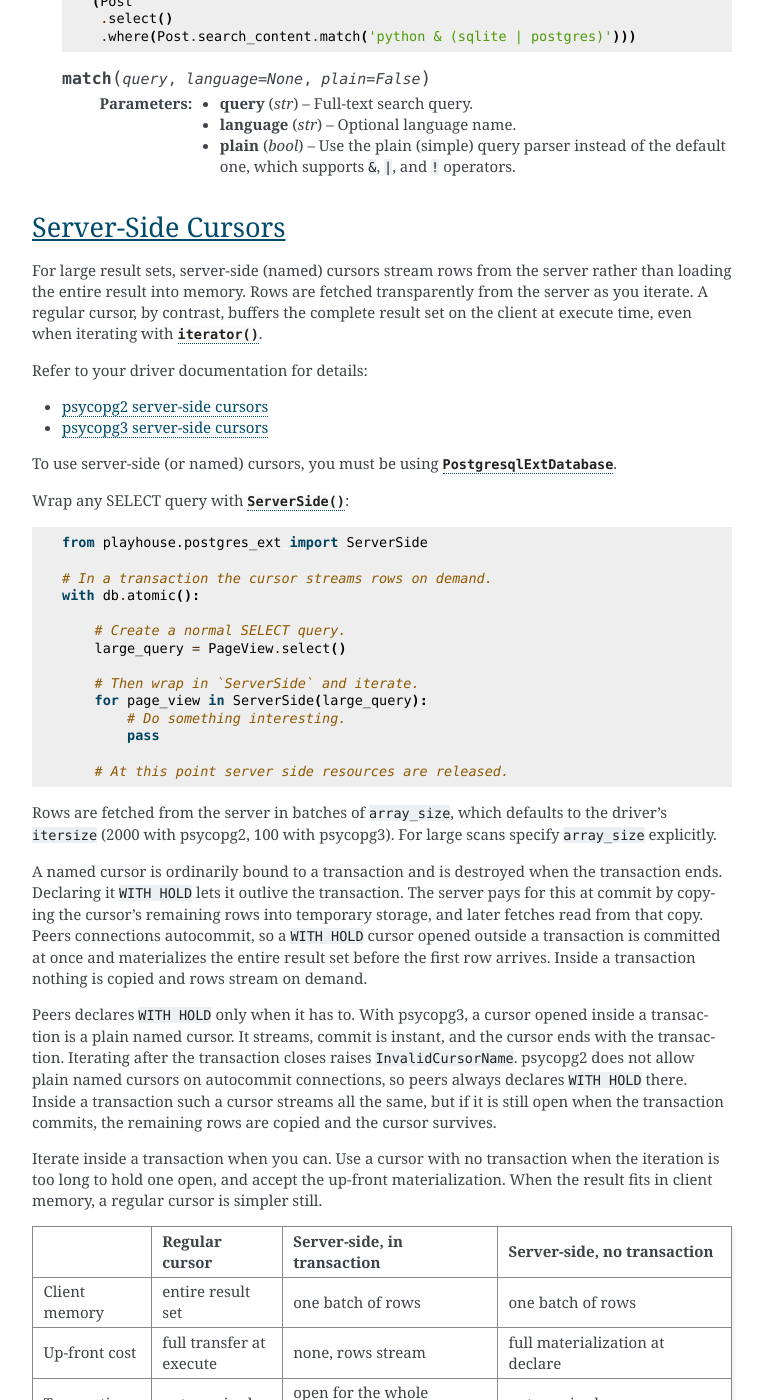
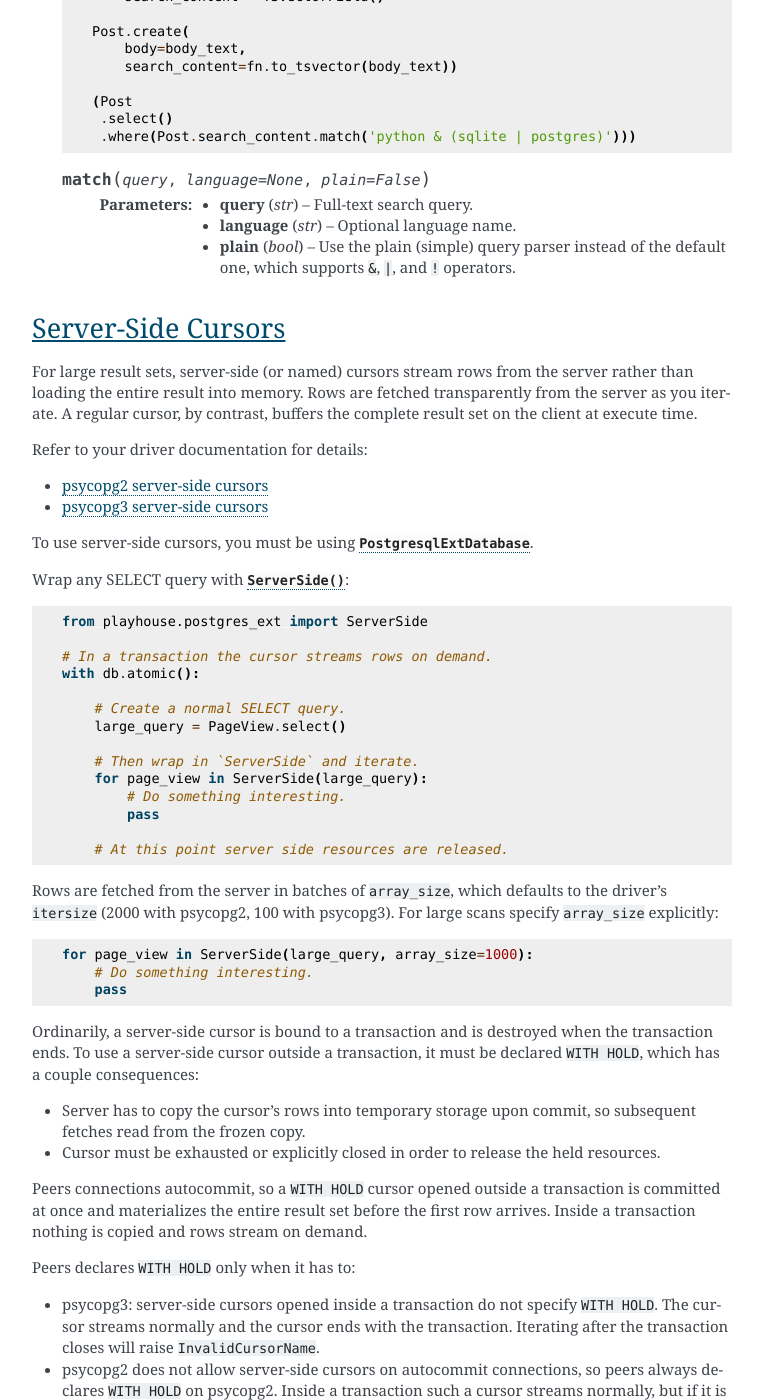
Before and after one commit to Star-DreamDev/myPeers, a Sphinx documentation site: the page built from docs/peers/postgres.rst, in a window 1280 px wide and 1400 px high, scrolled down 15838 px. Shown: the whole window, without its empty margins (378-1142 px from the left). Built offline with Sphinx 7.4.7, drawn with Linux system fonts in a browser that asks for light colours; the version number could not be read and is left out; some of the changed text lies outside the part shown.

Commit message:
Tidy up docs

```diff
--- a/docs/peers/postgres.rst
+++ b/docs/peers/postgres.rst
@@ -74,16 +74,23 @@
 
 .. _psycopg2-vs-psycopg3:
 
-psycopg2 versus psycopg3
-------------------------
+psycopg2 vs psycopg3
+--------------------
 
-Peers supports both drivers and uses psycopg2 when both are installed,
-unless ``prefer_psycopg3`` is given. Queries generated by peers behave
-identically on either. The difference is in how hand-written SQL is bound:
-psycopg2 interpolates parameters into the query string on the client,
-psycopg3 sends the query and parameters separately and Postgres binds them.
-Server-side binding only accepts parameters in value positions of a single
-plannable statement:
+Peers supports both drivers, and will use whichever is installed. If **both**
+psycopg2 and psycopg(3) are installed, Peers defaults to psycopg2 unless
+``prefer_psycopg3=True`` is specified:
+
+.. code-block:: python
+
+   # If both psycopg2 and psycopg3 are installed, use psycopg3.
+   db = PostgresqlDatabase('peers_test', prefer_psycopg3=True)
+
+Queries generated by peers behave identically on either. The difference is in
+how hand-written SQL is bound: psycopg2 interpolates parameters into the query
+string on the client, while psycopg3 sends the query and parameters separately
+and Postgres binds them. psycopg3's server-side binding only accepts parameters
+in value positions within a single query:
 
 .. code-block:: python
 
@@ -985,18 +992,17 @@
 Server-Side Cursors
 -------------------
 
-For large result sets, server-side (named) cursors stream rows from the server
-rather than loading the entire result into memory. Rows are fetched
+For large result sets, server-side (or named) cursors stream rows from the
+server rather than loading the entire result into memory. Rows are fetched
 transparently from the server as you iterate. A regular cursor, by contrast,
-buffers the complete result set on the client at execute time, even when
-iterating with :meth:`~BaseQuery.iterator`.
+buffers the complete result set on the client at execute time.
 
 Refer to your driver documentation for details:
 
 * `psycopg2 server-side cursors <https://www.psycopg.org/docs/usage.html#server-side-cursors>`__
 * `psycopg3 server-side cursors <https://www.psycopg.org/psycopg3/docs/advanced/cursors.html#server-side-cursors>`__
 
-To use server-side (or named) cursors, you must be using :class:`PostgresqlExtDatabase`.
+To use server-side cursors, you must be using :class:`PostgresqlExtDatabase`.
 
 Wrap any SELECT query with :func:`ServerSide`:
 
@@ -1019,30 +1025,40 @@
 
 Rows are fetched from the server in batches of ``array_size``, which defaults
 to the driver's ``itersize`` (2000 with psycopg2, 100 with psycopg3). For
-large scans specify ``array_size`` explicitly.
+large scans specify ``array_size`` explicitly:
 
-A named cursor is ordinarily bound to a transaction and is destroyed when the
-transaction ends. Declaring it ``WITH HOLD`` lets it outlive the transaction.
-The server pays for this at commit by copying the cursor's remaining rows
-into temporary storage, and later fetches read from that copy. Peers
-connections autocommit, so a ``WITH HOLD`` cursor opened outside a
+.. code-block:: python
+
+   for page_view in ServerSide(large_query, array_size=1000):
+       # Do something interesting.
+       pass
+
+Ordinarily, a server-side cursor is bound to a transaction and is destroyed when the
+transaction ends. To use a server-side cursor outside a transaction, it must be
+declared ``WITH HOLD``, which has a couple consequences:
+
+* Server has to copy the cursor's rows into temporary storage upon commit, so
+  subsequent fetches read from the frozen copy.
+* Cursor must be exhausted or explicitly closed in order to release the held
+  resources.
+
+Peers connections autocommit, so a ``WITH HOLD`` cursor opened outside a
 transaction is committed at once and materializes the entire result set
 before the first row arrives. Inside a transaction nothing is copied and
 rows stream on demand.
 
-Peers declares ``WITH HOLD`` only when it has to. With psycopg3, a cursor
-opened inside a transaction is a plain named cursor. It streams, commit is
-instant, and the cursor ends with the transaction. Iterating after the
-transaction closes raises ``InvalidCursorName``. psycopg2 does not allow
-plain named cursors on autocommit connections, so peers always declares
-``WITH HOLD`` there. Inside a transaction such a cursor streams all the same,
-but if it is still open when the transaction commits, the remaining rows are
-copied and the cursor survives.
+Peers declares ``WITH HOLD`` only when it has to:
 
-Iterate inside a transaction when you can. Use a cursor with no transaction
-when the iteration is too long to hold one open, and accept the up-front
-materialization. When the result fits in client memory, a regular cursor is
-simpler still.
+* psycopg3: server-side cursors opened inside a transaction do not specify
+  ``WITH HOLD``. The cursor streams normally and the cursor ends with the
+  transaction. Iterating after the transaction closes will raise ``InvalidCursorName``.
+* psycopg2 does not allow server-side cursors on autocommit connections, so
+  peers always declares ``WITH HOLD`` on psycopg2. Inside a transaction such a
+  cursor streams normally, but if it is still open when the transaction
+  commits, the remaining rows are copied and the cursor and resources survive.
+
+Use server-side cursors inside a transaction whenever possible. When the result
+fits in client memory, a regular (non-server-side) cursor is preferable.
 
 .. list-table::
    :header-rows: 1
```
Also changed, not shown: other parts of docs/peers/postgres.rst (+2 -2 lines).
